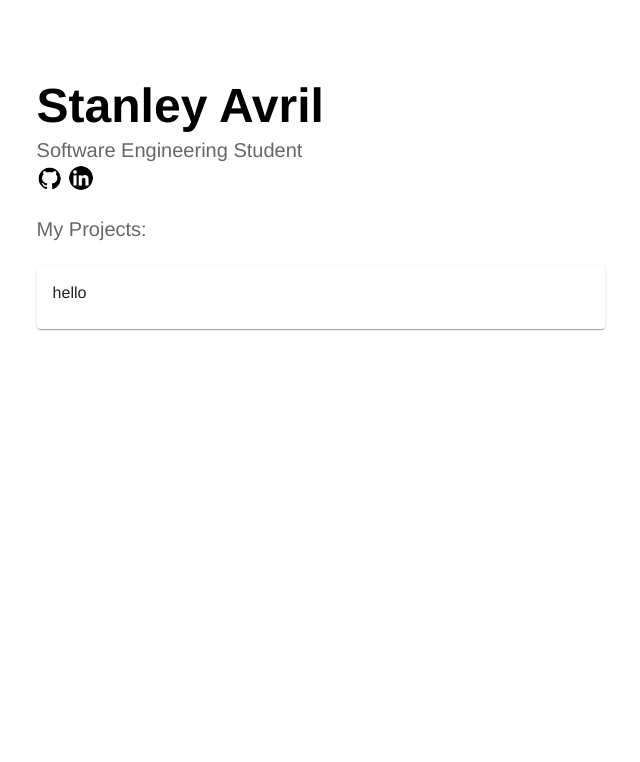
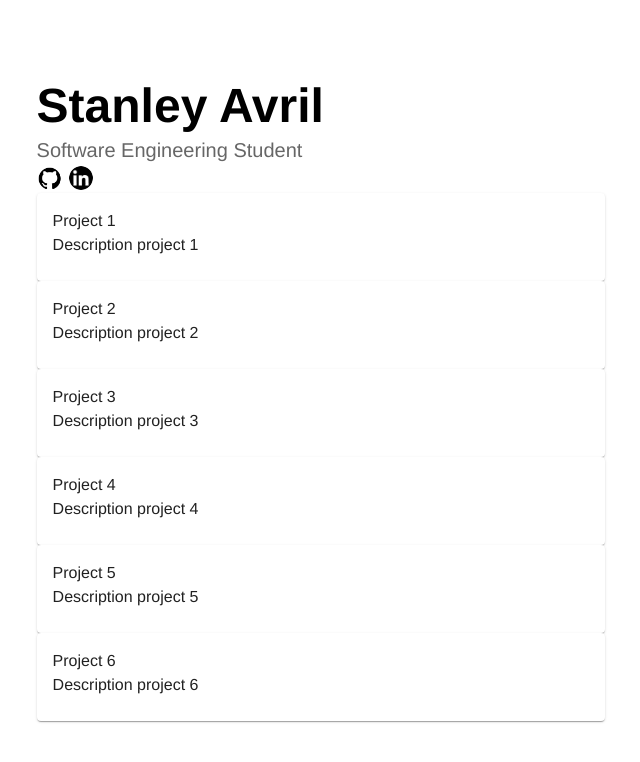
Before and after one commit to stanleyavril123/myPortfolio, a React (Create React App) app in the folder my-portfolio/: page / in a window 1280 px wide. Shown: the top 762 px of the page, without its empty margins (319-959 px from the left). Built offline with nearby package versions, Linux system fonts and the light colour scheme.

Commit message:
Added JSON file for project data and created project cards

```diff
--- a/my-portfolio/src/components/Projects.jsx
+++ b/my-portfolio/src/components/Projects.jsx
@@ -1,31 +1,24 @@
 import { Box, Card, CardContent, Stack, Typography } from "@mui/material";
 import React from "react";
+import data from "../projectData.json"
 
-const card = (
-    <>
-        <CardContent>
-            <Typography>hello</Typography>
-        </CardContent>
-    </>
-)
 
 export default function Projects() {
 
     return (
-        <Box
-        sx={{
-            paddingTop: "20px",
-        }}
-        >
-            <Typography variant="h6" color="textSecondary"
-                sx={{paddingBottom: "20px",}}>
-                My Projects:
-            </Typography>
-            <Stack>
-                <Card>{card}</Card>
-            </Stack>
 
-        </Box>
+        <>
+            {data.map(((data, index) => (
+                <Card key={index} style={{}}>
+                    <CardContent>
+                        <Typography>{data.title}</Typography>
+                        <Typography>{data.description}</Typography>
+                        <Typography>{data.da}</Typography>
+                    </CardContent>
+                </Card>
+            )))}
+        </>
+
 
     );
 }
--- /dev/null
+++ b/my-portfolio/src/projectData.json
@@ -0,0 +1,38 @@
+[
+    {
+      "title": "Project 1",
+      "description": "Description project 1",
+      "date": "Today - Tomorrow",
+      "languages": ["Python", "Java", "Javascript", "PHP"]
+    },
+    {
+      "title": "Project 2",
+      "description": "Description project 2",
+      "date": "Next Week",
+      "languages": ["Python", "JavaScript"]
+    },
+    {
+      "title": "Project 3",
+      "description": "Description project 3",
+      "date": "Next Month",
+      "languages": ["JavaScript", "HTML", "CSS", "Node.js"]
+    },
+    {
+      "title": "Project 4",
+      "description": "Description project 4",
+      "date": "Ongoing",
+      "languages": ["Python", "R"]
+    },
+    {
+      "title": "Project 5",
+      "description": "Description project 5",
+      "date": "Two Weeks from Now",
+      "languages": ["JavaScript", "React Native", "Java"]
+    },
+    {
+      "title": "Project 6",
+      "description": "Description project 6",
+      "date": "This Weekend",
+      "languages": ["HTML", "CSS", "JavaScript"]
+    }
+  ]
```
Also changed, not shown: my-portfolio/src/components/ProjectCard.jsx (deleted).
